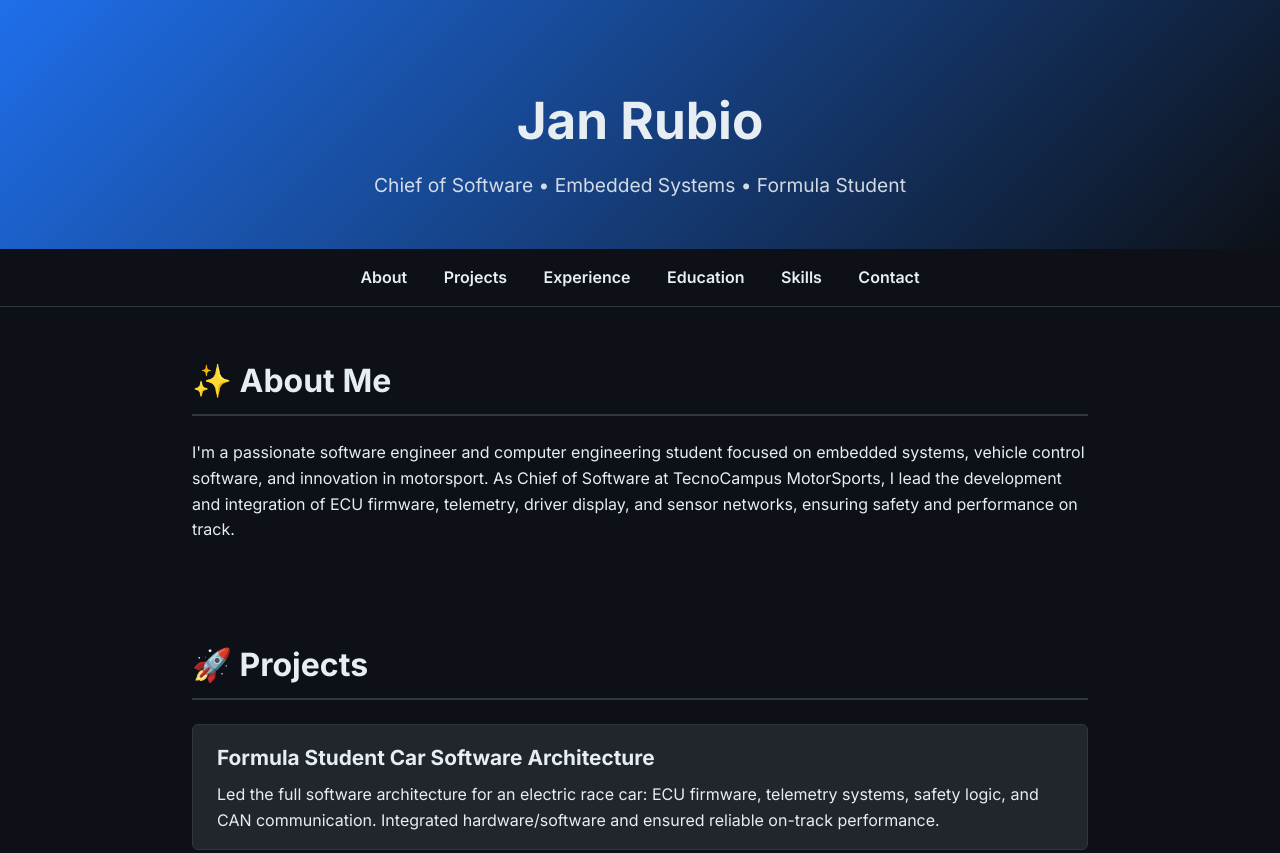
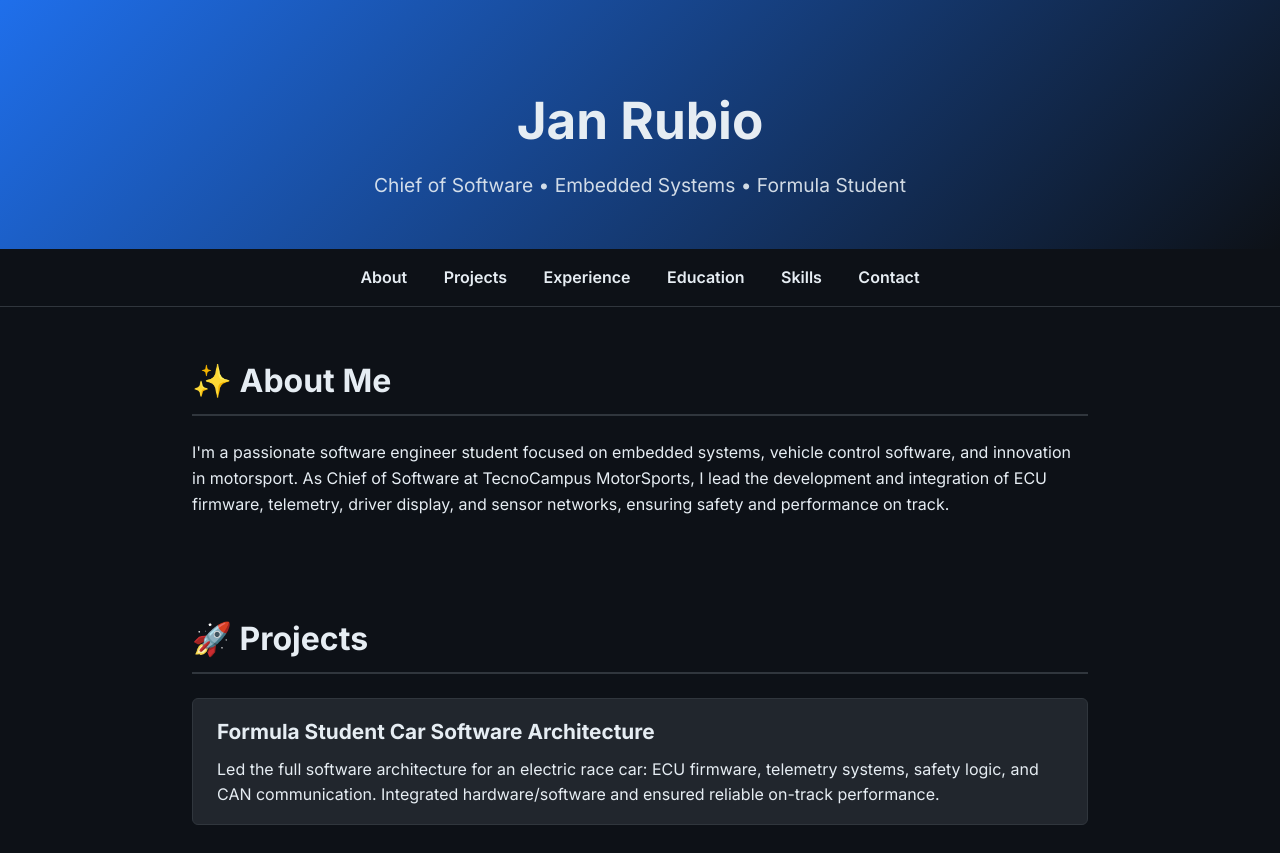
Before and after one commit to jan9122/jan9122.github.io, a plain HTML site: page index.html in a window 1280 px wide. Shown: the top 853 px of the page. Drawn offline with nearby package versions, Linux system fonts and the light colour scheme.

Commit message:
Update index.html

```diff
--- a/index.html
+++ b/index.html
@@ -118,7 +118,7 @@
 
   <section id="about" data-aos="fade-up">
     <h2>✨ About Me</h2>
-    <p>I'm a passionate software engineer and computer engineering student focused on embedded systems, vehicle control software, and innovation in motorsport. As Chief of Software at TecnoCampus MotorSports, I lead the development and integration of ECU firmware, telemetry, driver display, and sensor networks, ensuring safety and performance on track.</p>
+    <p>I'm a passionate software engineer student focused on embedded systems, vehicle control software, and innovation in motorsport. As Chief of Software at TecnoCampus MotorSports, I lead the development and integration of ECU firmware, telemetry, driver display, and sensor networks, ensuring safety and performance on track.</p>
   </section>
 
   <section id="projects" data-aos="fade-up">
```
